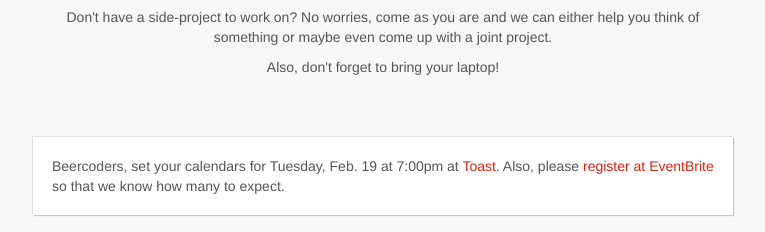
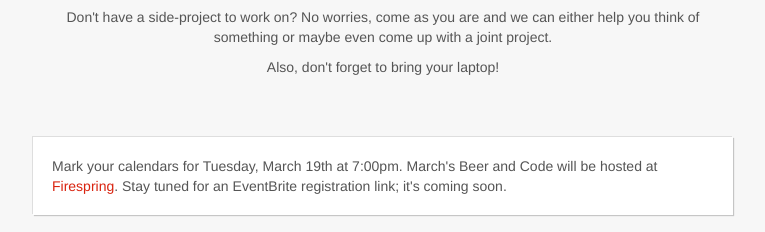
Before and after one commit to beercodelincoln/website, a plain HTML site: page index.html in a window 1280 px wide. Shown: the part 510-742 px from the top of the page, without its empty margins (257-1022 px from the left). Drawn offline with Linux system fonts and the light colour scheme.

Commit message:
Adding a notification for March's upcoming Beer and Code meetup.

```diff
--- a/index.html
+++ b/index.html
@@ -98,6 +98,16 @@
                 </p>
             </div>
 
+            <div>
+                <p class="well">
+                Mark your calendars for Tuesday, March 19th at 7:00pm.
+                March's Beer and Code will be hosted at
+                <a href="http://www.firespring.com/">Firespring</a>.
+                Stay tuned for an EventBrite registration link; it's
+                coming soon.
+                </p>
+            </div>
+
             <div><p class="well">
                 Beercoders, set your calendars for Tuesday, Feb. 19 at 7:00pm
                 at <a href="http://www.gettoasty.com/">Toast</a>. Also,
```
